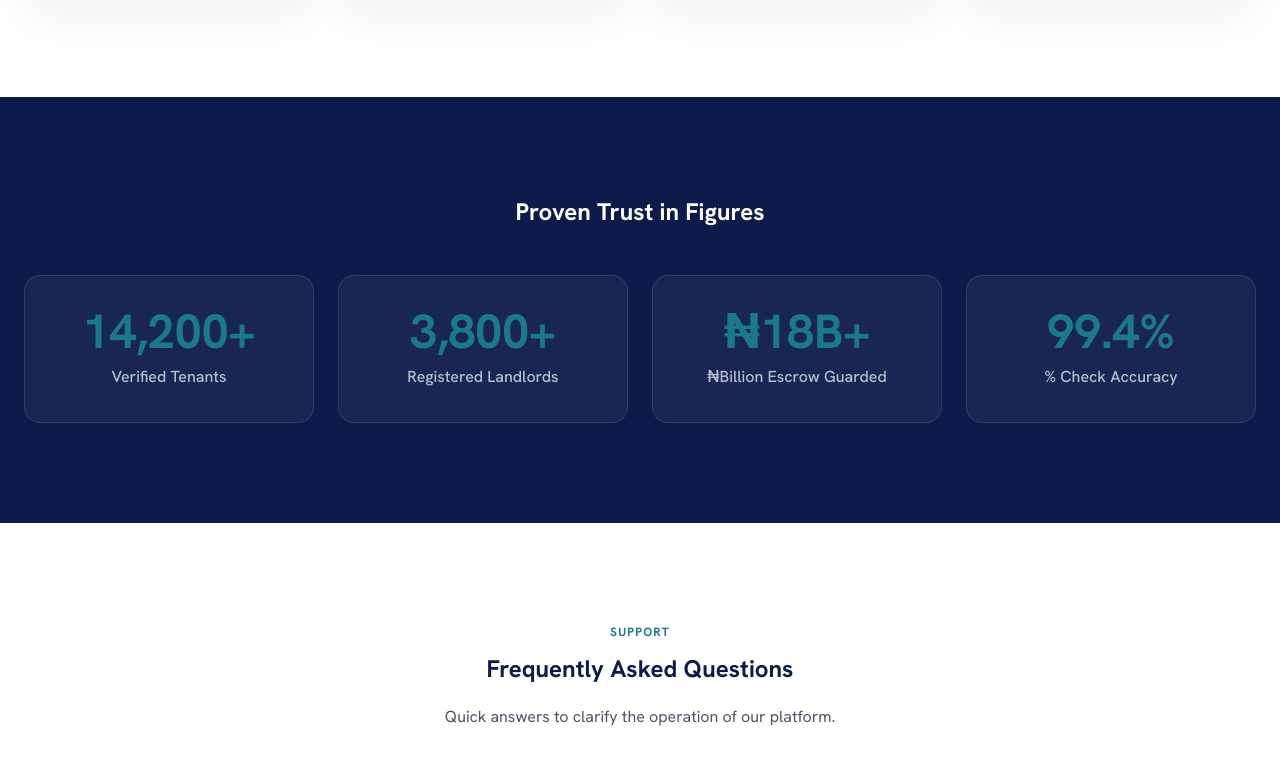
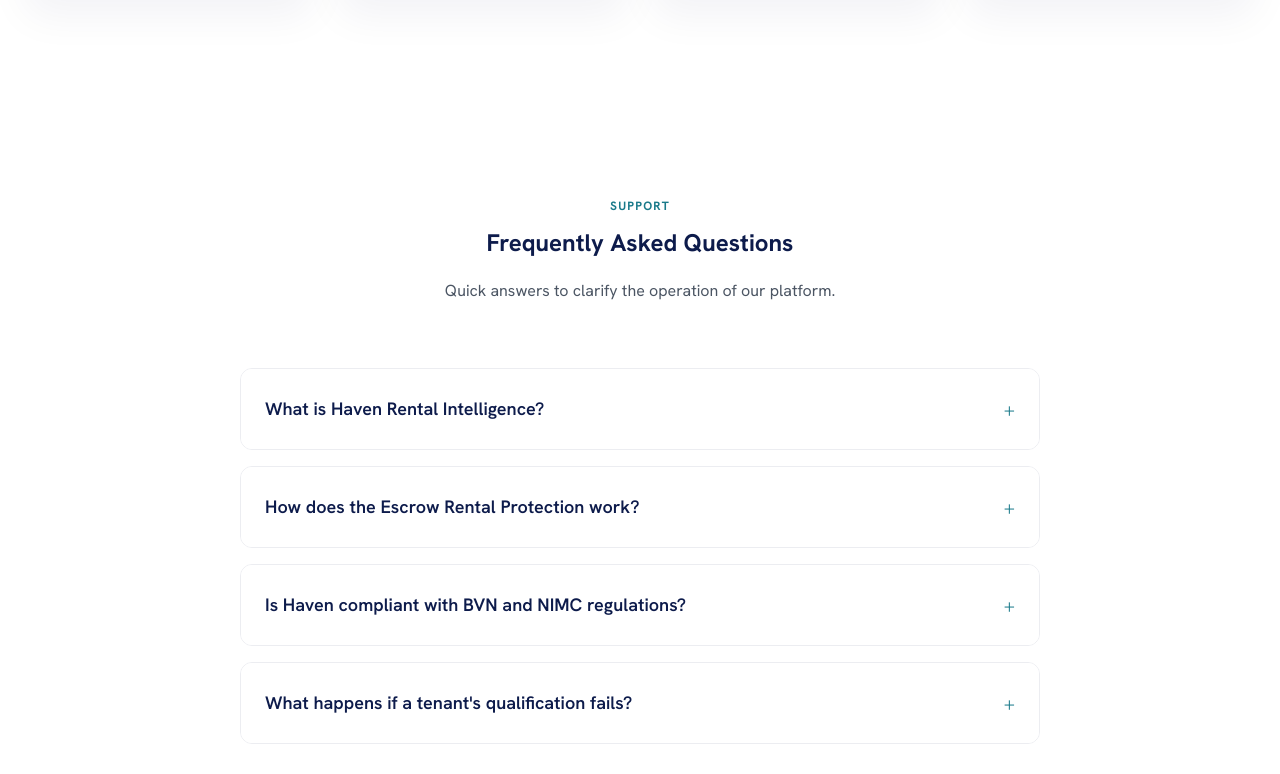
Before and after one commit to Jaysay-git/haven, a website with bundled scripts: page index.html in a window 1280 px wide. Shown: the part 1588-2362 px from the top of the page. Built offline with nearby package versions, Linux system fonts and the light colour scheme.

Commit message:
Remove Proven Trust in Figures section from landing page

```diff
--- a/src/css/landing.css
+++ b/src/css/landing.css
@@ -175,44 +175,6 @@
   font-size: var(--font-caption);
   line-height: 1.6;
 }
-
-/* 3. Trust Statistics Section */
-.trust-stats {
-  padding: 100px 0;
-  background-color: var(--color-primary);
-  color: var(--color-white);
-  text-align: center;
-}
-
-.trust-stats h2 {
-  color: var(--color-white);
-  margin-bottom: 48px;
-}
-
-.stat-box {
-  background-color: rgba(255, 255, 255, 0.05);
-  border-radius: var(--radius-lg);
-  padding: 32px;
-  border: 1px solid rgba(255, 255, 255, 0.1);
-  display: flex;
-  flex-direction: column;
-  align-items: center;
-}
-
-.stat-number {
-  font-size: 48px;
-  font-weight: var(--weight-bold);
-  color: var(--color-secondary);
-  margin-bottom: 8px;
-  line-height: 1;
-}
-
-.stat-label {
-  font-size: var(--font-body);
-  color: rgba(255, 255, 255, 0.7);
-  font-weight: var(--weight-medium);
-}
-
 /* 4. Partner Showcase */
 .partners {
   padding: 60px 0;
--- a/src/screens/LandingPage.js
+++ b/src/screens/LandingPage.js
@@ -145,31 +145,6 @@ export const LandingPage = {
         </div>
       </section>
 
-      <!-- Trust Statistics Section -->
-      <section class="trust-stats" id="trust-statistics">
-        <div class="container">
-          <h2>Proven Trust in Figures</h2>
-          <div class="grid-cols-4">
-            <div class="stat-box">
-              <div class="stat-number" id="stat-tenants" data-target="14200">0</div>
-              <div class="stat-label">Verified Tenants</div>
-            </div>
-            <div class="stat-box">
-              <div class="stat-number" id="stat-landlords" data-target="3800">0</div>
-              <div class="stat-label">Registered Landlords</div>
-            </div>
-            <div class="stat-box">
-              <div class="stat-number" id="stat-escrow" data-target="18">0</div>
-              <div class="stat-label">₦Billion Escrow Guarded</div>
-            </div>
-            <div class="stat-box">
-              <div class="stat-number" id="stat-accuracy" data-target="99">0</div>
-              <div class="stat-label">% Check Accuracy</div>
-            </div>
-          </div>
-        </div>
-      </section>
-
       <!-- FAQ Section -->
       <section class="faq-section" id="faq">
         <div class="container">
@@ -255,43 +230,5 @@ export const LandingPage = {
       });
     });
 
-    // Animate stats numbers if in viewport
-    const animateStats = () => {
-      const stats = [
-        { id: 'stat-tenants', suffix: '+' },
-        { id: 'stat-landlords', suffix: '+' },
-        { id: 'stat-escrow', prefix: '₦', suffix: 'B+' },
-        { id: 'stat-accuracy', suffix: '.4%' }
-      ];
-
-      stats.forEach(s => {
-        const el = document.getElementById(s.id);
-        if (!el) return;
-
-        const target = parseFloat(el.getAttribute('data-target'));
-        const prefix = s.prefix || '';
-        const suffix = s.suffix || '';
-
-        let start = 0;
-        const duration = 1200; // ms
-        const stepTime = 20;
-        const steps = duration / stepTime;
-        const increment = target / steps;
-
-        const timer = setInterval(() => {
-          start += increment;
-          if (start >= target) {
-            el.innerText = prefix + target.toLocaleString() + suffix;
-            clearInterval(timer);
-          } else {
-            const displayVal = Math.floor(start);
-            el.innerText = prefix + displayVal.toLocaleString() + suffix;
-          }
-        }, stepTime);
-      });
-    };
-
-    // Trigger stat counter animations
-    setTimeout(animateStats, 300);
   }
 };
```
